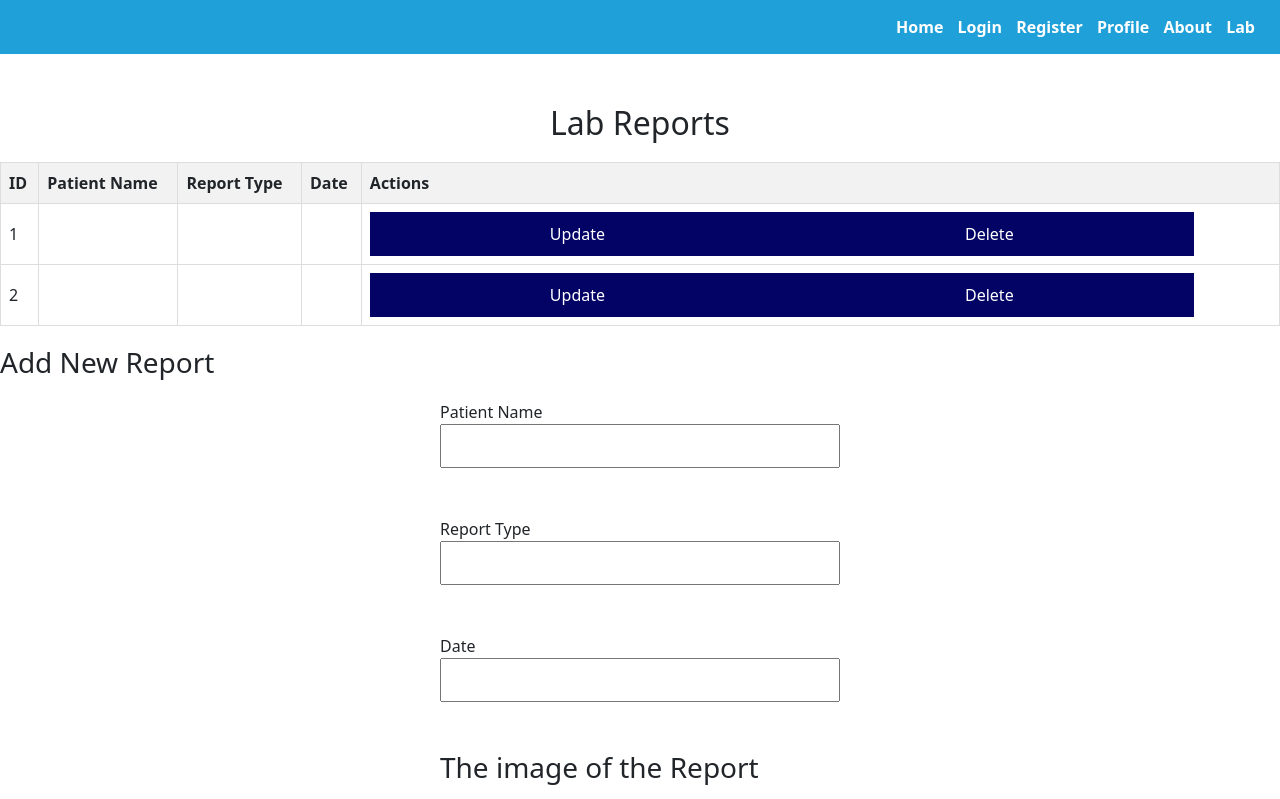
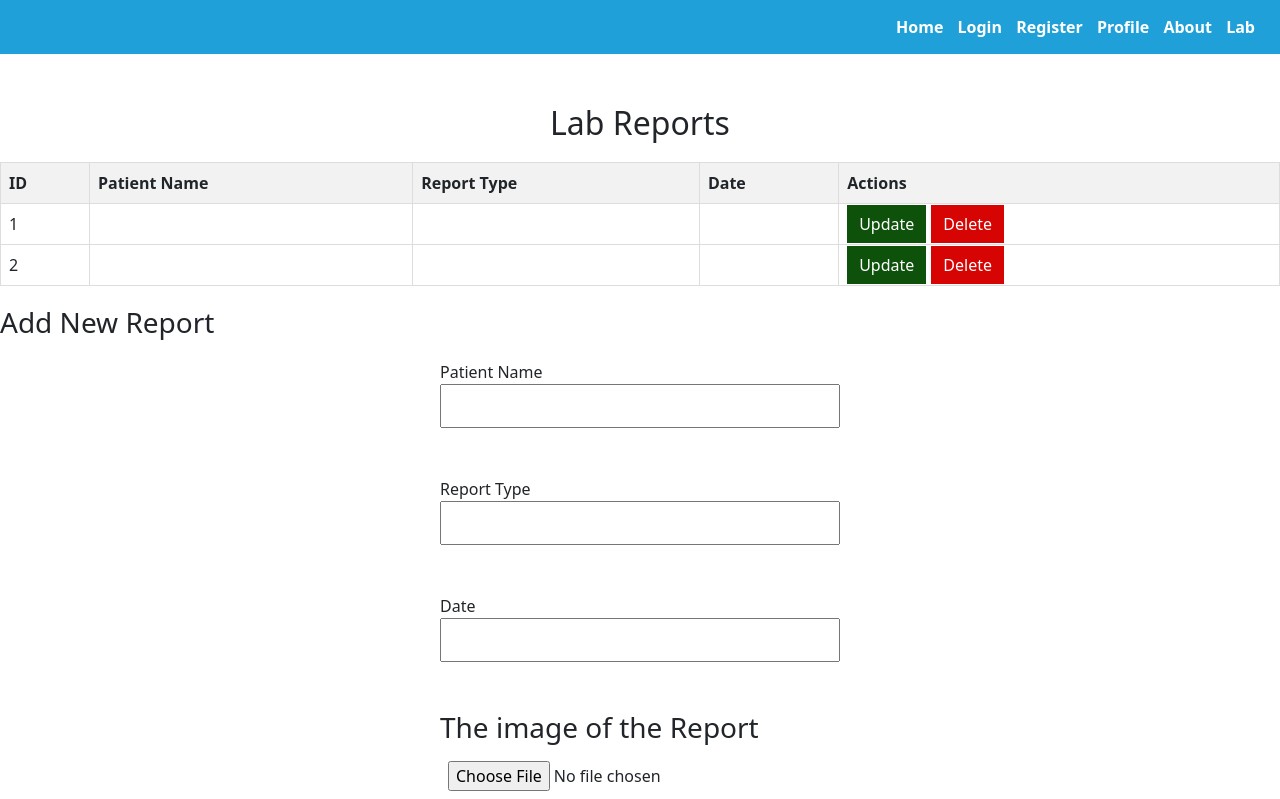
Before and after one commit to pavithra990623/final-year-project, a React (Create React App) app: page /Lab in a window 1280 px wide. Shown: the top 799 px of the page. Built offline with nearby package versions, Linux system fonts and the light colour scheme.

Commit message:
update lab.js
ok

```diff
--- a/src/Pages/Lab.js
+++ b/src/Pages/Lab.js
@@ -76,8 +76,8 @@ const Lab = () => {
                 <td>{report.reportType}</td>
                 <td>{report.date}</td>
                 <td>
-                  <button onClick={() => handleUpdateReport(report.id)}>Update</button>
-                  <button onClick={() => handleDeleteReport(report.id)}>Delete</button>
+                  <button1 onClick={() => handleUpdateReport(report.id)}>Update</button1>
+                  <button2 onClick={() => handleDeleteReport(report.id)}>Delete</button2>
                 </td>
               </tr>
             ))}
```
